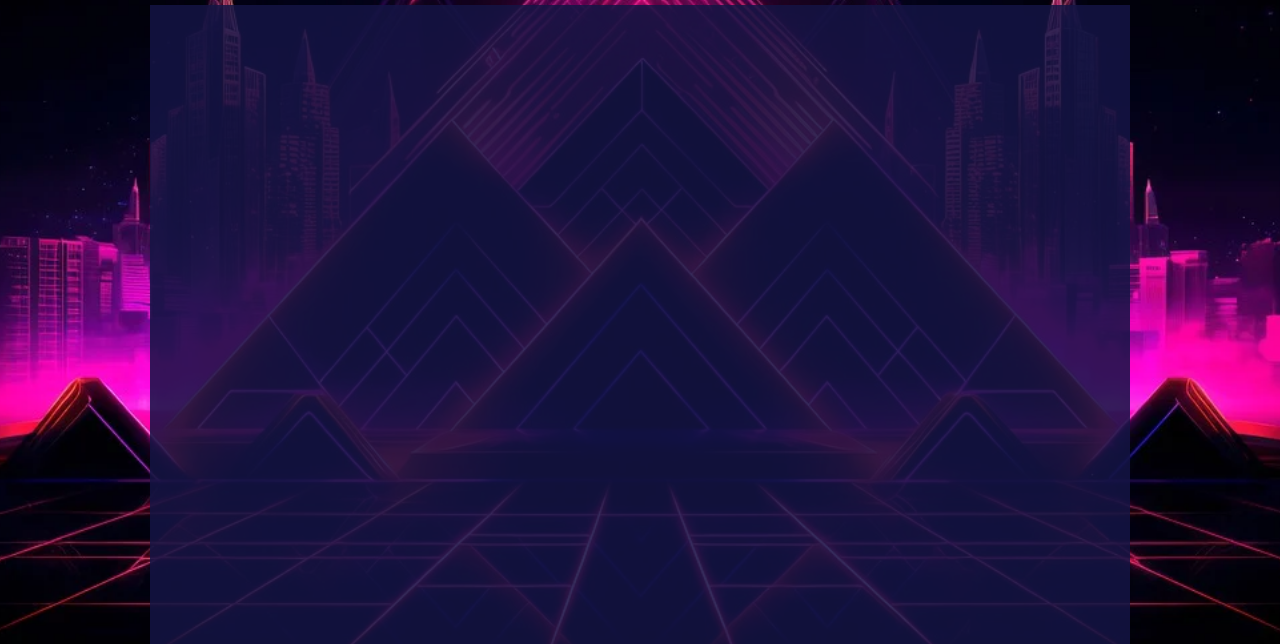
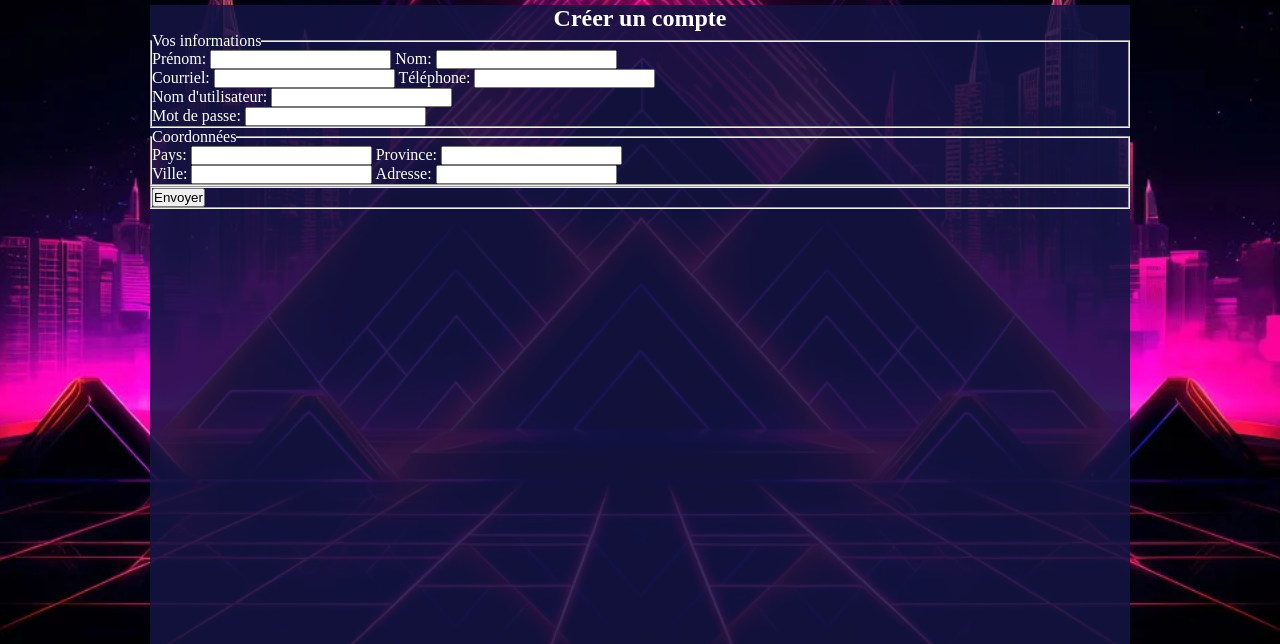
Before and after one commit to AnthonyCarmichael/siteWebSBC, a PHP site: page /inscription.php in a window 1280 px wide. Shown: the part 272-916 px from the top of the page. Run offline with PHP 8.4, Linux system fonts and the light colour scheme; some web fonts are replaced.

Commit message:
Page inscription et hover du panier complet

```diff
--- a/css/style.css
+++ b/css/style.css
@@ -110,16 +109,23 @@ h3 {
     color: white;
 }
 
+nav a:hover {
+    color: var(--darkPink);
+}
+
 #logo {
     width: 100px;
 }
 
-#logoPanier {
+#logoPanier img {
     width: 40px;
 }
 
 
 /* CLASS *************************************************************/
+.white {
+    color:white;
+}
 .center {
     text-align: center;
 }
--- a/inc/header.php
+++ b/inc/header.php
@@ -45,7 +45,7 @@ $bdd = PDOFactory::getMySQLConnection();
             <ul class="flex">
                 <li><a href="infoClient.php">Gestion de compte</a></li>
                 <li><a href="wishList.php">Liste de souhait</a></li>
-                <li><a href="panier.php"><img id="logoPanier" src="img/panier.png" alt="panier"></a></li>
+                <li><a id="logoPanier" href="panier.php"><img src="img/panier.png" alt="panier"></a></li>
             </ul>
             <?php // }  ?>
         </nav>
--- a/inscription.php
+++ b/inscription.php
@@ -1,2 +1,66 @@
 <?php include_once("inc/header.php"); ?>
+    <h2 class="center">Créer un compte</h1>
+
+<form action="traitement.php" method="post" class="register">
+
+    <fieldset class="profil">
+        <legend class="white">Vos informations</legend>
+        <div class="row">
+            <label class="white" for="prenom">Prénom: </label>
+            <input type="text" name="prenom" id="prenom">
+
+            <label class="white" for="nom">Nom: </label>
+            <input type="text" name="nom" id="nom">
+
+
+        </div>
+        <div class="row">
+            <label class="white" for="courriel">Courriel: </label>
+            <input type="email" name="courriel" id="courriel">
+
+            <label class="white" for="tel">Téléphone: </label>
+            <input type="tel" name="tel" id="tel">
+        </div>
+
+        <div class="row">
+            <label class="white" for="nom">Nom d'utilisateur: </label>
+            <input type="text" name="username" id="username">
+        </div>
+
+        <div class="row">
+            <label class="white" for="mdp">Mot de passe: </label>
+            <input type="password" name="mdp" id="mdp">
+        </div>
+    </fieldset>
+
+    <fieldset class="coord">
+        <legend class="white">Coordonnées</legend>
+
+        <div class="row">
+            <label class="white" for="pays">Pays: </label>
+            <input type="text" name="pays" id="pays">
+
+            <label class="white" for="province">Province: </label>
+            <input class="white" type="text" name="province" id="province">
+        </div>
+
+        <div class="row">
+            <label class="white" for="ville">Ville: </label>
+            <input type="text" name="ville" id="ville">
+
+            <label class="white" for="adresse">Adresse: </label>
+            <input type="text" name="adresse" id="adresse">
+        </div>
+    </fieldset>
+
+    <fieldset class="remise">
+        <input type="hidden" name="action" value="inscription">
+
+        <div class="row">
+            <button type="submit">Envoyer</button>
+        </div>
+    </fieldset>
+
+</form>
+
 <?php include_once("inc/footer.php"); ?>
--- a/js/script.js
+++ b/js/script.js
@@ -21,6 +21,7 @@ window.onload = function() {
 
 };
 
+/*
 let imgActuel = 0;
 imgVu();
 
@@ -35,3 +36,28 @@ function imgVu() {
   img[imgActuel-1].style.display = "block";
   setTimeout(imgVu, 5000);
 }
+*/
+// Pour le hover sur le panier dans le header
+let panierHover = document.querySelector("#logoPanier img");
+console.log(panierHover);
+panierHover.addEventListener("mouseover", changeImgUrl);
+
+function changeImgUrl(evt) {
+    newImg = document.createElement("img");
+    newImg.setAttribute("src","img/panierRose.png");
+    newImg.setAttribute("alt","panier");
+    evt.target.parentNode.insertAdjacentElement("beforeend",newImg);
+    evt.target.remove();
+    let panierRoseHover = document.querySelector("#logoPanier img");
+   //console.log(panierRoseHover);
+    panierRoseHover.addEventListener("mouseout", resetUrl);
+}
+function resetUrl(evt) {
+    newImg = document.createElement("img");
+    newImg.setAttribute("src","img/panier.png");
+    newImg.setAttribute("alt","panier");
+    evt.target.parentNode.insertAdjacentElement("beforeend",newImg);
+    evt.target.remove();
+    let panierResetHover = document.querySelector("#logoPanier img");
+    panierResetHover.addEventListener("mouseover", changeImgUrl);
+}
```
Also changed, not shown: other parts of css/style.css (+51 -50 lines), img/panierRose.png (added).
